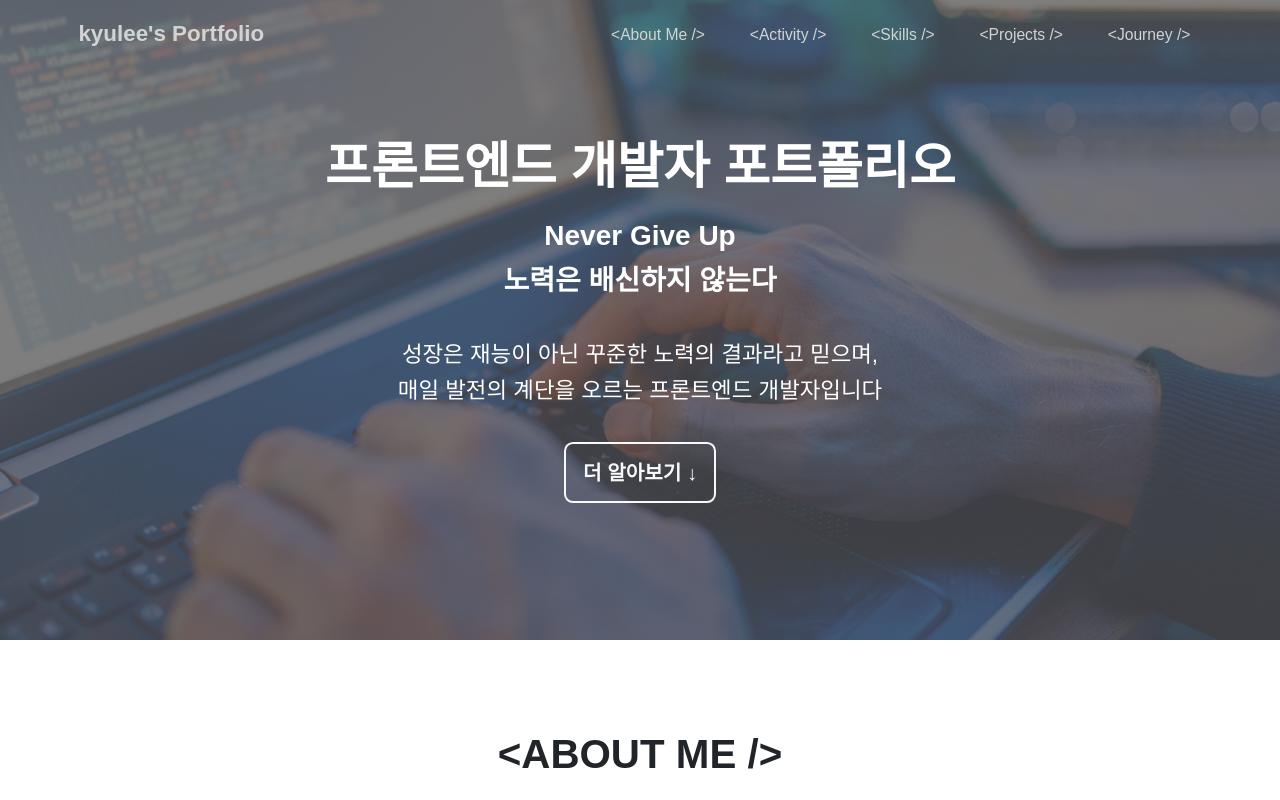
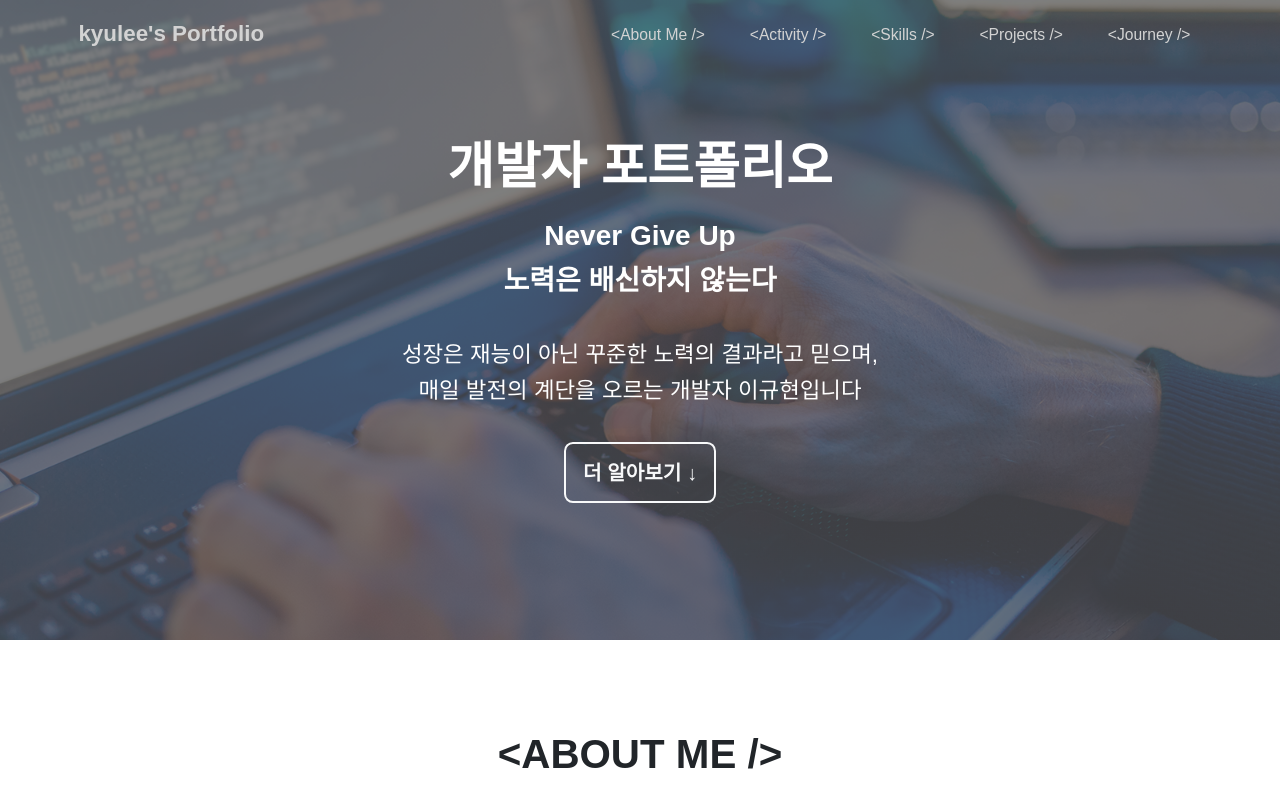
Before and after one commit to leekyuhyun/portfolio, a Vue app: page / in a window 1280 px wide. Shown: the top 800 px of the page. Built offline with nearby package versions, Linux system fonts and the light colour scheme.

Commit message:
fix : 포트폴리오 수정 중

```diff
--- a/src/components/Introduction/Introduction.vue
+++ b/src/components/Introduction/Introduction.vue
@@ -1,14 +1,13 @@
 <template>
   <section id="introduction" class="d-flex align-items-center text-center text-white">
     <div class="container">
-      <h1 class="display-2 fw-bold" data-aos="fade-up">프론트엔드 개발자 포트폴리오</h1>
+      <h1 class="display-2 fw-bold" data-aos="fade-up">개발자 포트폴리오</h1>
       <p class="lead fs-1 my-4 fw-bold" data-aos="fade-up" data-aos-delay="100">
         <strong>Never Give Up</strong><br />
         <strong>노력은 배신하지 않는다</strong>
       </p>
       <p class="lead fs-2 my-5" data-aos="fade-up" data-aos-delay="200">
-        성장은 재능이 아닌 꾸준한 노력의 결과라고 믿으며,<br />매일 발전의 계단을 오르는 프론트엔드
-        개발자입니다
+        성장은 재능이 아닌 꾸준한 노력의 결과라고 믿으며,<br />매일 발전의 계단을 오르는 개발자 이규현입니다
       </p>
       <a
         href="#about"
--- a/src/components/Projects/Projects.vue
+++ b/src/components/Projects/Projects.vue
@@ -66,7 +66,7 @@
           </div>
         </div>
       </div>
-
+<!-----
       <div class="row g-4 project-section-container mt-5">
         <div class="col-lg-12 d-flex flex-column" data-aos="fade-up" data-aos-delay="200">
           <h3 class="project-type-title">{{ personalProjectsTitle }}</h3>
@@ -127,7 +127,7 @@
             </div>
           </div>
         </div>
-      </div>
+      </div> --->
       <div class="modal fade" id="projectReadmeModal" tabindex="-1">
         <div class="modal-dialog modal-xl modal-dialog-scrollable">
           <div class="modal-content">
--- a/src/data/skills_data.js
+++ b/src/data/skills_data.js
@@ -1,24 +1,24 @@
 // 스킬 데이터를 배열 형태로 관리합니다.
 export const skillsData = [
-  {
+  /*{
     name: 'Language',
     skills: [
       { name: 'JavaScript', color: '#F7DF1E', textColor: '#000' },
       { name: 'Java', color: '#F05032' },
       { name: 'Python', color: '#2496ED' },
     ],
-  },
+  }, */
 
   {
     name: 'Frontend',
     skills: [
-      { name: 'HTML', color: '#E34F26' },
-      { name: 'CSS', color: '#1572B6' },
+      /*{ name: 'HTML', color: '#E34F26' },
+      { name: 'CSS', color: '#1572B6' },*/
       { name: 'Vue.js', color: '#4FC08D' },
       { name: 'React', color: '#61DAFB' },
-      { name: 'Vite', color: '#4FC08D' },
+     /* { name: 'Vite', color: '#4FC08D' },
       { name: 'Axios', color: '#181717' },
-      { name: 'Bootstrap', color: '#AE21C4' },
+      { name: 'Bootstrap', color: '#AE21C4' }, */
     ],
   },
 
@@ -32,7 +32,7 @@ export const skillsData = [
     icon: '@/assets/image/database-icon.png',
     skills: [
       { name: 'MySQL', color: '#2496ED' },
-      { name: 'PostgreSQL', color: '#336791' },
+     // { name: 'PostgreSQL', color: '#336791' },
     ],
   },
 
@@ -54,11 +54,11 @@ export const skillsData = [
     ],
   },
 
-  {
+ /* {
     name: 'Design & Collaboration',
     skills: [
       { name: 'Figma', color: '#F24E1E' },
       { name: 'Notion', color: '#000000' },
     ],
-  },
+  }, */
 ]
--- a/src/views/HomeView.vue
+++ b/src/views/HomeView.vue
@@ -22,7 +22,7 @@ import AboutMe from '@/components/AboutMe/AboutMe.vue'
 import Activity from '@/components/Activity/Activity.vue'
 import Skills from '@/components/Skills/Skills.vue'
 import Projects from '@/components/Projects/Projects.vue'
-import Journey from '@/components/Journey/Journey.vue'
+//import Journey from '@/components/Journey/Journey.vue'
 import Footer from '@/components/Layout/Footer.vue'
 
 onMounted(() => {
```
Also changed, not shown: src/data/projects_data.js (+4 -4 lines), 1 other file (tests, documents, lock files or other folders).
